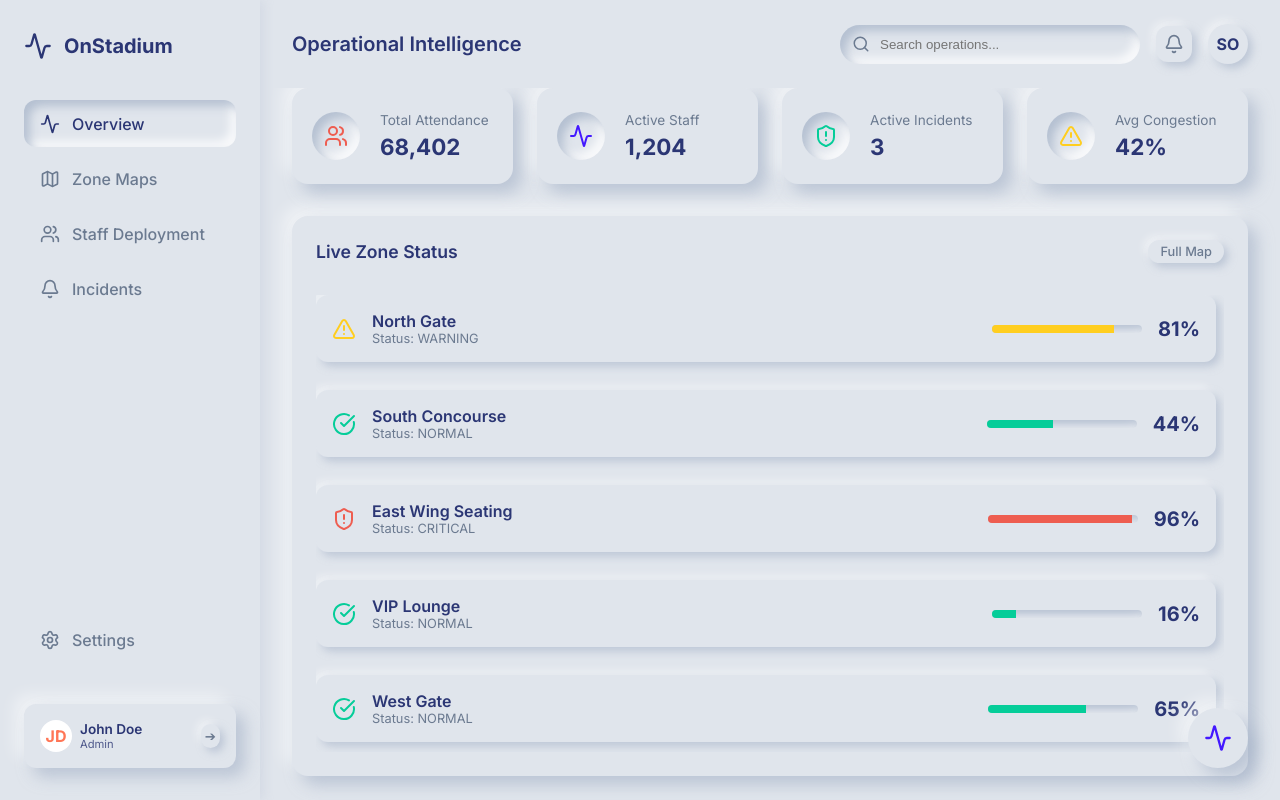
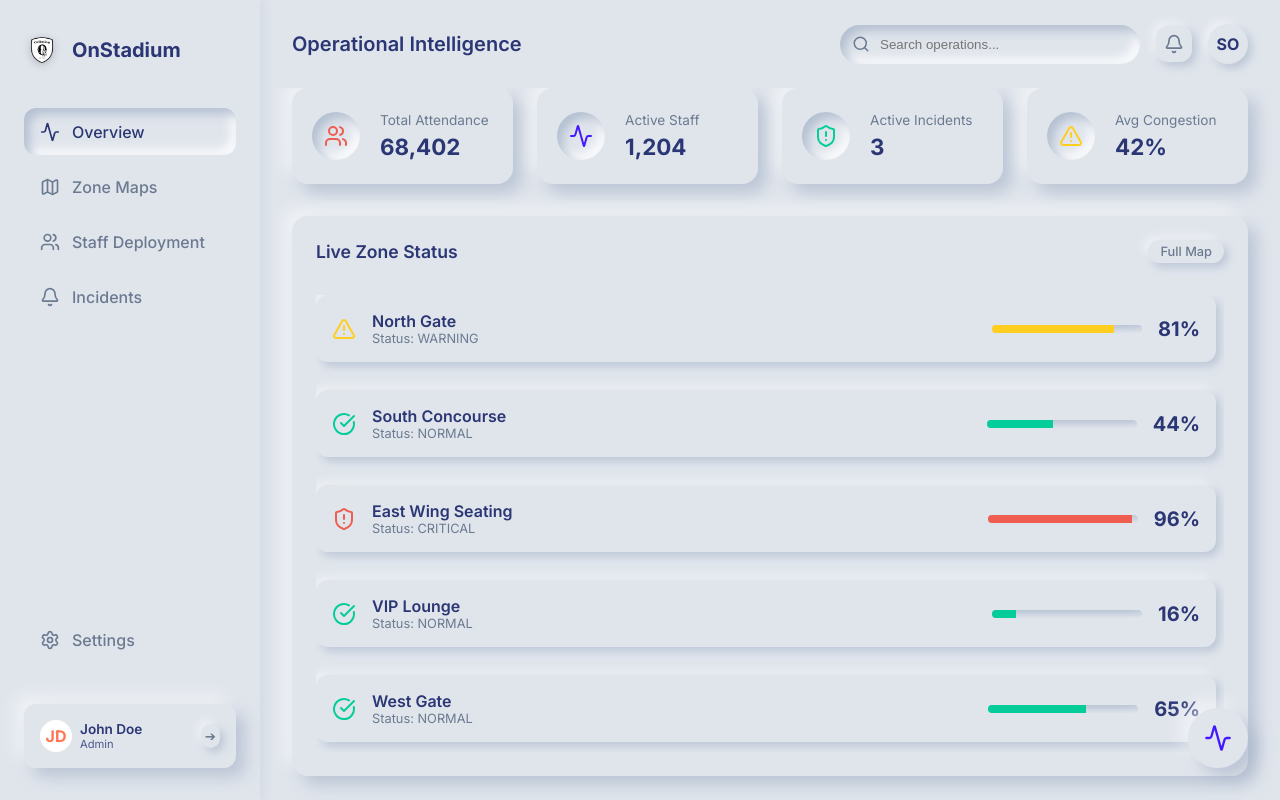
Before and after one commit to OrbIndraneel/prompt_wars4, a React (Vite) app: page / in a window 1280 px wide. Built offline with nearby package versions, Linux system fonts and the light colour scheme.

Commit message:
Process custom logo image and integrate into Sidebar

```diff
--- a/src/App.jsx
+++ b/src/App.jsx
@@ -174,7 +174,7 @@ Provide a brief, professional, and actionable response based on the live zone st
       {/* Sidebar */}
       <aside className="sidebar">
         <div className="brand">
-          <Activity size={28} color="var(--text-main)" />
+          <img src="/logo.png" alt="OnStadium Logo" style={{ height: '36px', filter: 'drop-shadow(0px 2px 4px rgba(0,0,0,0.2))' }} />
           OnStadium
         </div>
 
```
Also changed, not shown: public/logo.png (added).
